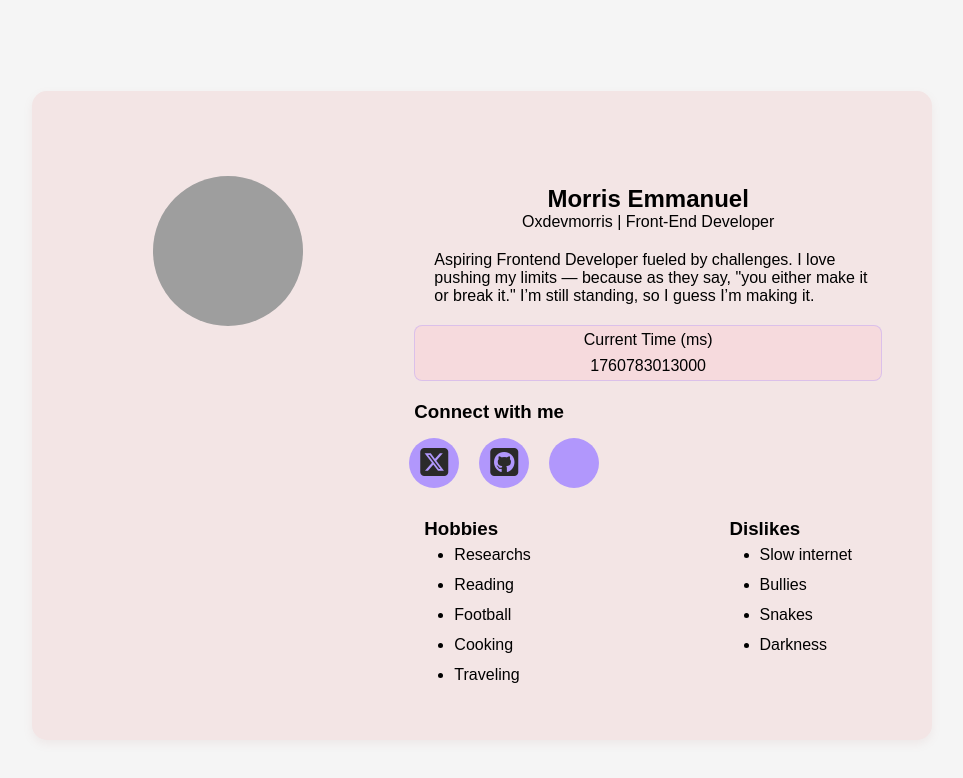
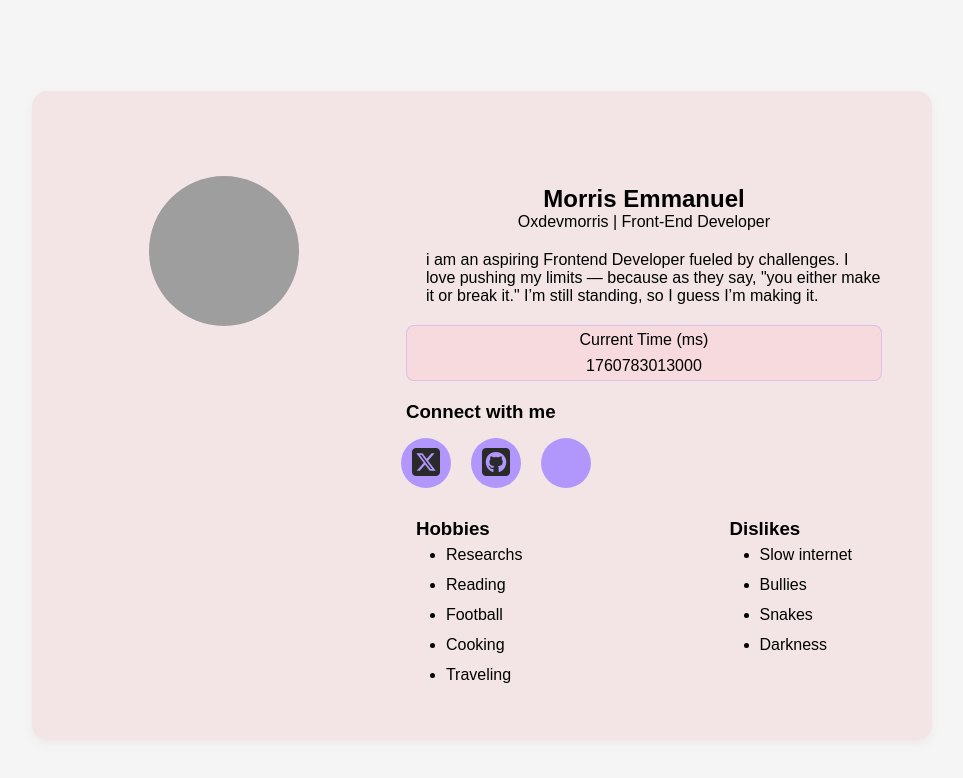
Before and after one commit to 0xDevMorris/Profile-card, a plain HTML site: page index.html in a window 1280 px wide. Shown: the whole page, without its empty margins (158-1121 px from the left). Drawn offline with Linux system fonts and the light colour scheme; grey boxes are pictures that could not be loaded.

Commit message:
Update index.html

```diff
--- a/index.html
+++ b/index.html
@@ -37,9 +37,9 @@
         </header>
 
         <p data-testid="test-user-bio">
-          Aspiring Frontend Developer fueled by challenges. I love pushing my
-          limits — because as they say, "you either make it or break it." I’m
-          still standing, so I guess I’m making it.
+          i am an aspiring Frontend Developer fueled by challenges. I love
+          pushing my limits — because as they say, "you either make it or break
+          it." I’m still standing, so I guess I’m making it.
         </p>
 
         <div class="time">
```
